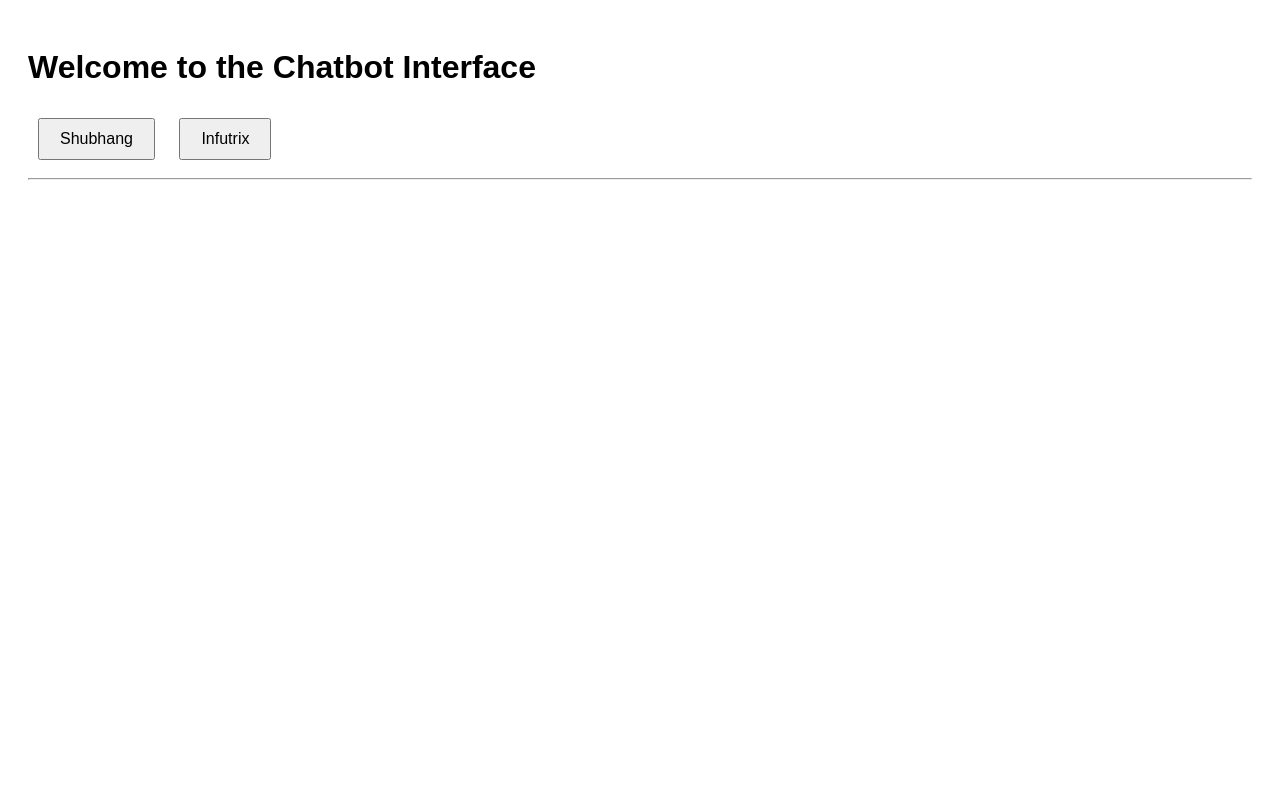
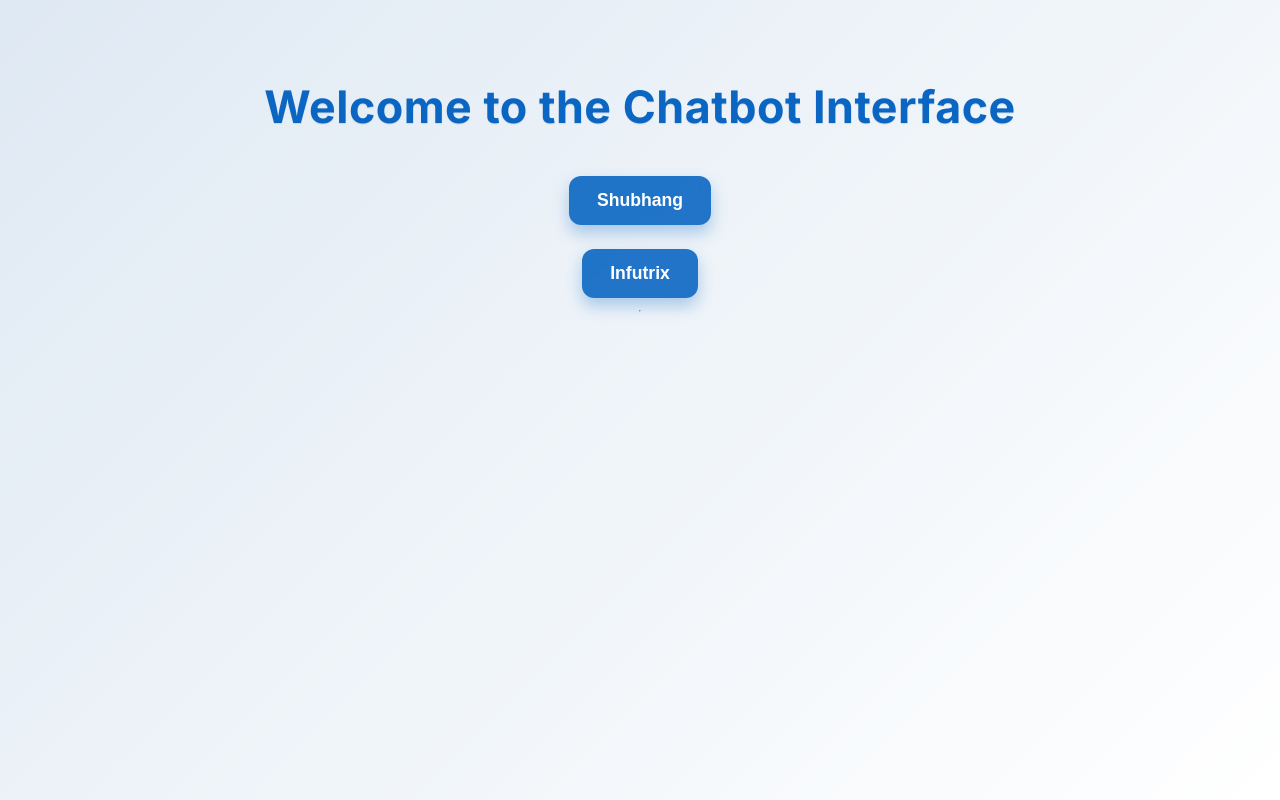
Before and after one commit to shubhanghere/fastapi-rulebot, a FastAPI app: page / in a window 1280 px wide. Run offline with FastAPI, Linux system fonts and the light colour scheme.

Commit message:
UI: updated CSS and HTML structure

```diff
--- a/static/styles.css
+++ b/static/styles.css
@@ -1,18 +1,78 @@
-body {
-    font-family: Arial;
-    padding: 20px;
+/* Reset some basics */
+* {
+    margin: 0;
+    padding: 0;
+    box-sizing: border-box;
 }
 
-button {
-    padding: 10px 20px;
-    margin: 10px;
-    font-size: 16px;
-    cursor: pointer;
+/* Sexy Glassy Background */
+body {
+    background: linear-gradient(135deg, #dfe9f3, #ffffff);
+    font-family: 'Inter', 'Segoe UI', Tahoma, Geneva, Verdana, sans-serif;
+    min-height: 100vh;
+    display: flex;
+    flex-direction: column;
+    align-items: center;
+    justify-content: start;
+    padding-top: 80px;
+    color: #1e1e1e;
 }
 
+/* Header */
+h1 {
+    font-size: 2.8rem;
+    margin-bottom: 30px;
+    color: #0a66c2;
+    font-weight: 700;
+    letter-spacing: 0.5px;
+    text-shadow: 0 1px 1px rgba(0,0,0,0.1);
+}
+
+/* Button Styles */
+button {
+    background: rgba(10, 102, 194, 0.9);
+    color: #fff;
+    padding: 14px 28px;
+    font-size: 1.1rem;
+    border: none;
+    margin: 12px;
+    border-radius: 12px;
+    font-weight: 600;
+    cursor: pointer;
+    box-shadow: 0 8px 16px rgba(10, 102, 194, 0.3);
+    transition: all 0.3s ease-in-out;
+    backdrop-filter: blur(5px);
+}
+
+button:hover {
+    background-color: #084b9a;
+    transform: translateY(-2px) scale(1.05);
+}
+
+/* Response text */
+p {
+    margin-top: 30px;
+    font-size: 1.15rem;
+    line-height: 1.7;
+    max-width: 700px;
+    background: rgba(255, 255, 255, 0.6);
+    padding: 25px 30px;
+    border-radius: 16px;
+    box-shadow: 0 4px 14px rgba(0, 0, 0, 0.05);
+    backdrop-filter: blur(6px);
+}
+
+/* External Link */
 a {
-    display: block;
-    margin-top: 10px;
+    margin-top: 15px;
+    display: inline-block;
+    font-weight: 600;
     color: #0a66c2;
     text-decoration: none;
+    font-size: 1rem;
 }
+
+a:hover {
+    text-decoration: underline;
+    color: #084b9a;
+}
--- a/templates/index.html
+++ b/templates/index.html
@@ -3,6 +3,8 @@
 <head>
     <title>Rule-Based Chatbot</title>
     <link rel="stylesheet" href="/static/styles.css">
+    <link rel="stylesheet" href="/static/styles.css">
+    <link href="https://fonts.googleapis.com/css2?family=Inter:wght@400;600;700&display=swap" rel="stylesheet">
 </head>
 <body>
     <h1>Welcome to the Chatbot Interface</h1>
```
